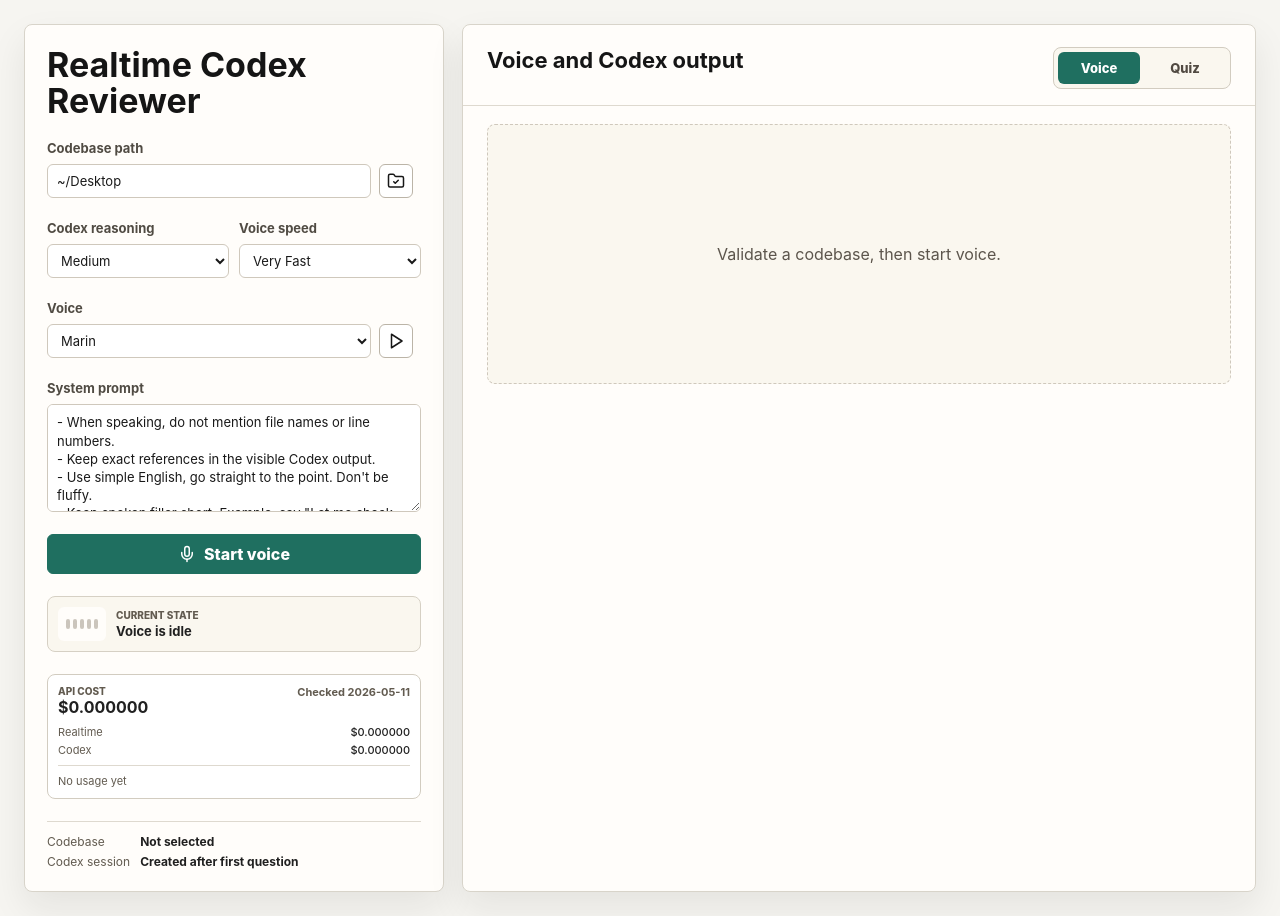
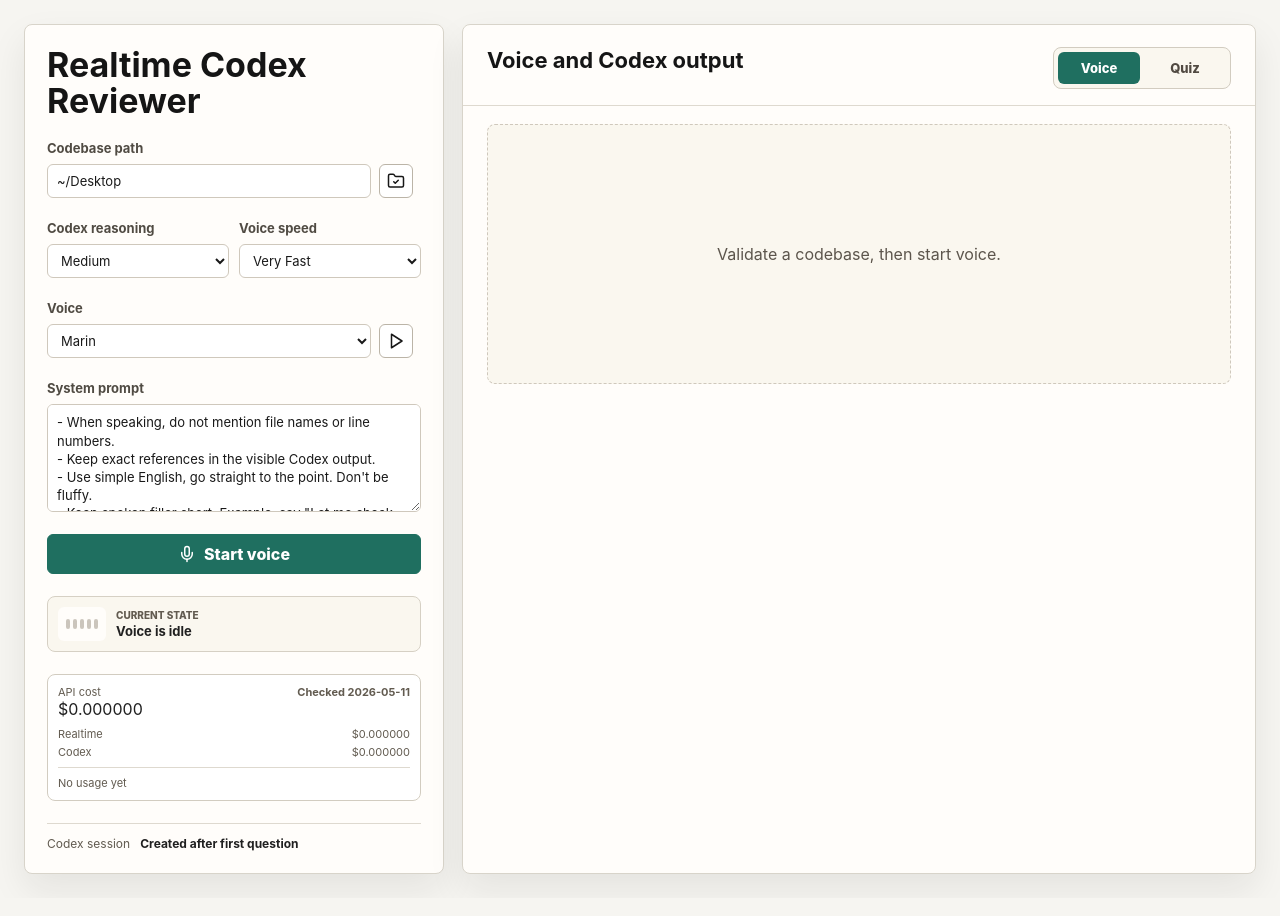
Before and after one commit to kevin-valerio/coread, a React (Vite) app: page / in a window 1280 px wide. Built offline with nearby package versions, Linux system fonts and the light colour scheme.

Commit message:
.gitignore

```diff
--- a/src/App.tsx
+++ b/src/App.tsx
@@ -1196,17 +1196,17 @@ export function App() {
           <div className="cost-card" aria-live="polite">
             <div className="cost-card-header">
               <div>
-                <span className="activity-eyebrow">API cost</span>
-                <strong>{formatUsd(costSummary.totalUsd)}</strong>
+                <span className="cost-grid">API cost</span>
+				  {formatUsd(costSummary.totalUsd)}
               </div>
               <span>Checked {pricingMetadata.checkedAt}</span>
             </div>
 
             <div className="cost-grid">
               <span>Realtime</span>
-              <strong>{formatUsd(costSummary.realtimeUsd)}</strong>
+              {formatUsd(costSummary.realtimeUsd)}
               <span>Codex</span>
-              <strong>{formatUsd(costSummary.codexUsd)}</strong>
+              {formatUsd(costSummary.codexUsd)}
               {costSummary.totalCredits > 0 ? (
                 <>
                   <span>Codex credits</span>
@@ -1236,8 +1236,6 @@ export function App() {
           </div>
 
           <div className="session-meta">
-            <span>Codebase</span>
-            <strong>{validatedPath || "Not selected"}</strong>
             <span>Codex session</span>
             <strong>{conversation?.codexSessionId || "Created after first question"}</strong>
           </div>
```
Also changed, not shown: 1 other file (tests, documents, lock files or other folders).
